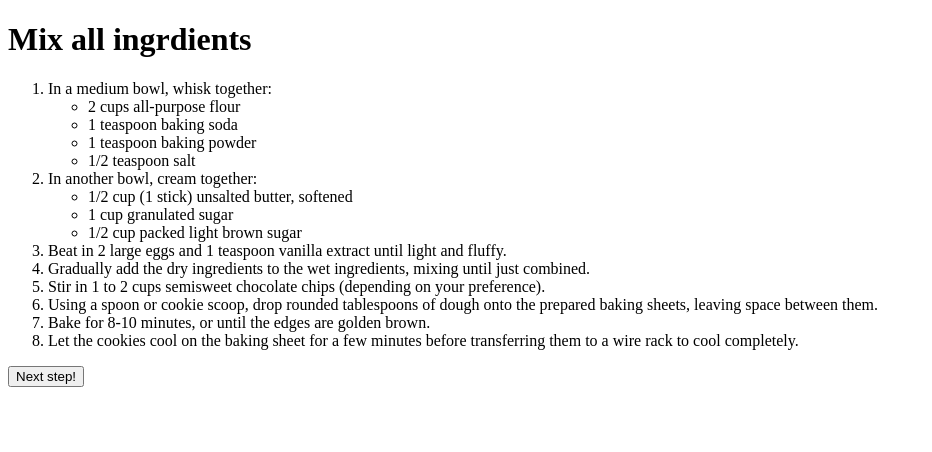
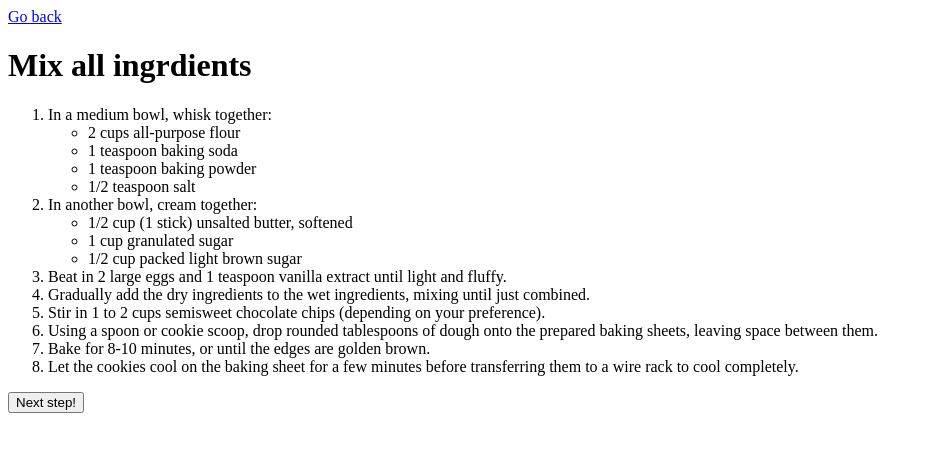
Before and after one commit to Anniestannie/Anniestannie.github.io, a plain HTML site: page project-1/fifth-page.html in a window 1280 px wide. Shown: the whole page, without its empty margins (0-932 px from the left). Drawn offline with Linux system fonts and the light colour scheme.

Commit message:
Project 1

```diff
--- a/project-1/fifth-page.html
+++ b/project-1/fifth-page.html
@@ -6,6 +6,7 @@
     <title>Mix Ingredients</title>
 </head>
 <body>
+    <a href="../project-1/third-page.html">Go back</a>
     <h1>Mix all ingrdients</h1>
     <ol>
         <li>In a medium bowl, whisk together:</li>
```
Also changed, not shown: project-1/sixth-page.html (+1 -0 lines).
